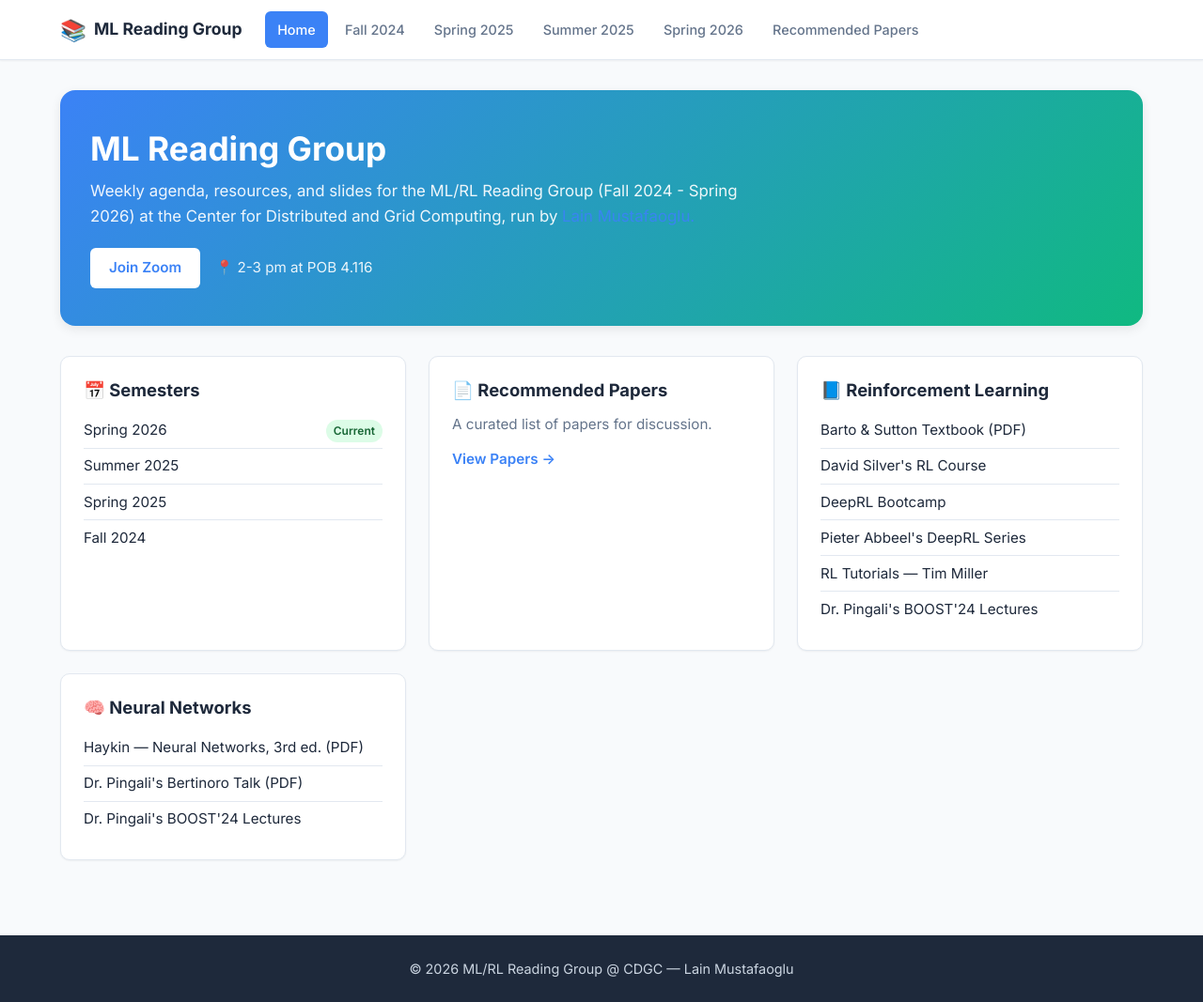
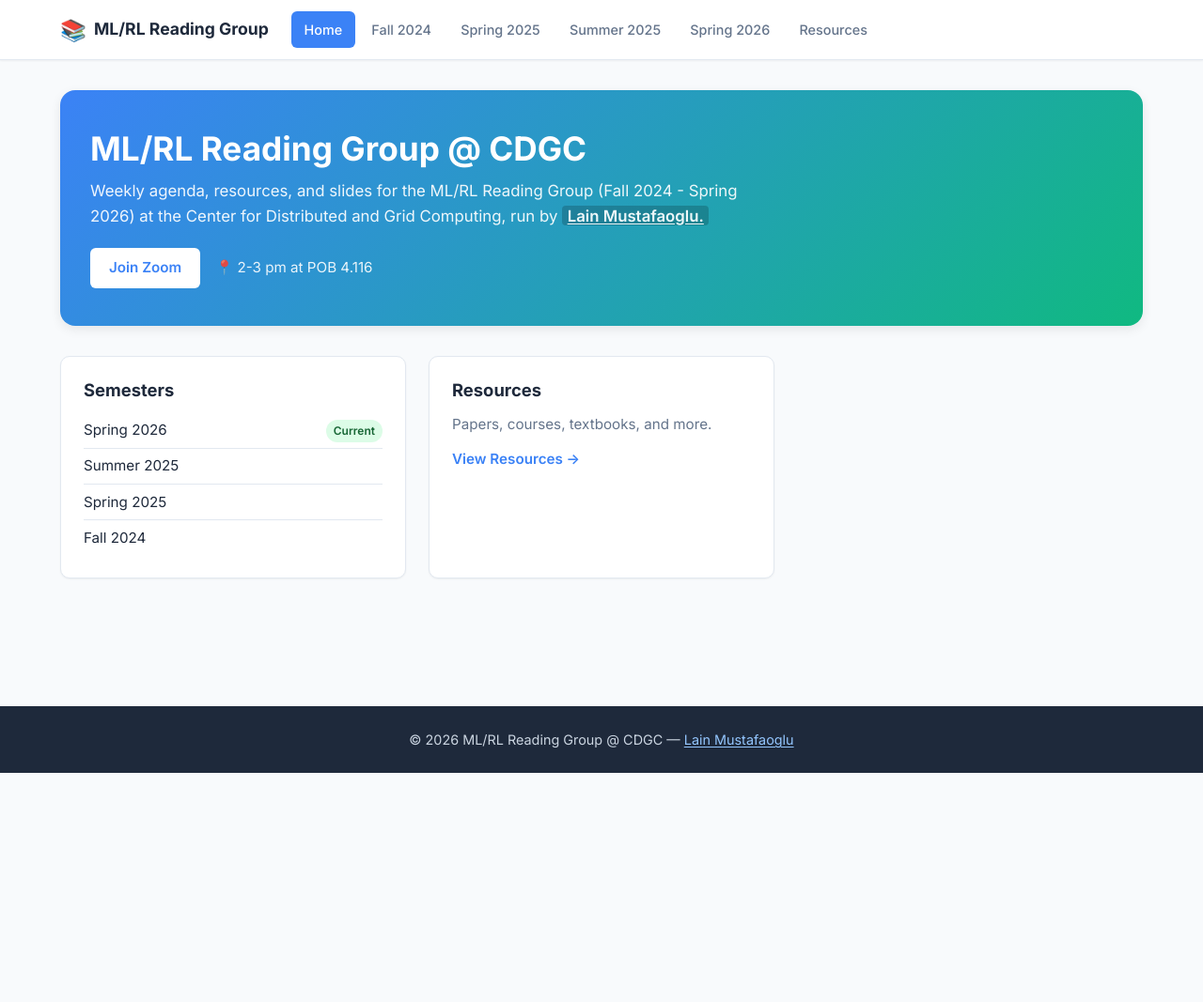
Before and after one commit to sumust/mlreadinggroup, a Jekyll site: the page built from index.md, in a window 1280 px wide and 1067 px high. Shown: the whole window at 94% size. Built offline with Jekyll 4.4.1, drawn with Linux system fonts in a browser that asks for light colours.

Commit message:
Rename recommended-papers to resources, consolidate content, and improve styling
Agent-Logs-Url: https://github.com/sumust/mlreadinggroup/sessions/b58eb4c1-1ba2-41d2-8674-223fb33b7ffa

Co-authored-by: sumust <96579169+sumust@users.noreply.github.com>

```diff
--- a/_config.yml
+++ b/_config.yml
@@ -1,4 +1,4 @@
-title: ML Reading Group
+title: ML/RL Reading Group
 description: Weekly agenda, resources, and slides for the ML/RL Reading Group at the Center for Distributed and Grid Computing
 remote_theme: pages-themes/cayman@v0.2.0
 plugins:
--- a/_layouts/default.html
+++ b/_layouts/default.html
@@ -11,7 +11,7 @@
     <div class="header-inner">
       <a href="{{ '/' | relative_url }}" class="site-brand">
         <span class="brand-icon">📚</span>
-        <span class="brand-text">ML Reading Group</span>
+        <span class="brand-text">ML/RL Reading Group</span>
       </a>
       <button class="nav-toggle" aria-label="Toggle navigation" aria-expanded="false">
         <span class="nav-toggle-bar"></span>
@@ -24,7 +24,7 @@
         <a href="{{ '/spring2025/' | relative_url }}" class="nav-item {% if page.permalink == '/spring2025/' %}active{% endif %}">Spring 2025</a>
         <a href="{{ '/summer2025/' | relative_url }}" class="nav-item {% if page.permalink == '/summer2025/' %}active{% endif %}">Summer 2025</a>
         <a href="{{ '/spring2026/' | relative_url }}" class="nav-item {% if page.permalink == '/spring2026/' %}active{% endif %}">Spring 2026</a>
-        <a href="{{ '/recommended-papers/' | relative_url }}" class="nav-item {% if page.permalink == '/recommended-papers/' %}active{% endif %}">Recommended Papers</a>
+        <a href="{{ '/resources/' | relative_url }}" class="nav-item {% if page.permalink == '/resources/' %}active{% endif %}">Resources</a>
       </nav>
     </div>
   </header>
@@ -35,7 +35,7 @@
 
   <footer class="site-footer">
     <div class="footer-inner">
-      <p>&copy; {{ 'now' | date: "%Y" }} ML/RL Reading Group @ CDGC — Lain Mustafaoglu</p>
+      <p>&copy; {{ 'now' | date: "%Y" }} ML/RL Reading Group @ CDGC — <a href="https://sumust.github.io/" class="footer-link">Lain Mustafaoglu</a></p>
     </div>
   </footer>
 
--- a/assets/css/style.scss
+++ b/assets/css/style.scss
@@ -1,7 +1,7 @@
 ---
 ---
 
-/* ML Reading Group — Custom Stylesheet */
+/* ML/RL Reading Group — Custom Stylesheet */
 
 /* Typography */
 @import url('https://fonts.googleapis.com/css2?family=Inter:wght@400;500;600;700&display=swap');
@@ -206,6 +206,21 @@ a:hover {
   color: var(--primary-dark);
 }
 
+.hero-name-link {
+  color: #fff;
+  font-weight: 600;
+  background: rgba(0, 0, 0, 0.2);
+  padding: 0.05rem 0.35rem;
+  border-radius: 4px;
+  text-decoration: underline;
+  text-underline-offset: 2px;
+}
+
+.hero-name-link:hover {
+  background: rgba(0, 0, 0, 0.35);
+  color: #fff;
+}
+
 .hero-info {
   font-size: 0.95rem;
   opacity: 0.9;
@@ -292,7 +307,7 @@ a:hover {
   color: var(--primary-dark);
 }
 
-/* ===== Recommended Papers Page ===== */
+/* ===== Resources Page ===== */
 .page-hero {
   background: linear-gradient(135deg, var(--primary) 0%, var(--secondary) 100%);
   color: #fff;
@@ -690,6 +705,16 @@ a:hover {
   margin: 0;
 }
 
+.footer-link {
+  color: #93C5FD;
+  text-decoration: underline;
+  text-underline-offset: 2px;
+}
+
+.footer-link:hover {
+  color: #BFDBFE;
+}
+
 /* ===== Responsive ===== */
 @media (max-width: 768px) {
   .nav-toggle {
--- a/assets/js/main.js
+++ b/assets/js/main.js
@@ -1,4 +1,4 @@
-// Interactive features for ML Reading Group website
+// Interactive features for ML/RL Reading Group website
 
 document.addEventListener('DOMContentLoaded', function() {
   initializeNavToggle();
--- a/index.md
+++ b/index.md
@@ -1,11 +1,11 @@
 ---
 layout: default
-title: ML Reading Group
+title: ML/RL Reading Group
 ---
 
 <div class="home-hero">
-  <h1>ML Reading Group</h1>
-  <p>Weekly agenda, resources, and slides for the ML/RL Reading Group (Fall 2024 - Spring 2026) at the Center for Distributed and Grid Computing, run by <a href="https://sumust.github.io/"> Lain Mustafaoglu.</a></p>
+  <h1>ML/RL Reading Group @ CDGC</h1>
+  <p>Weekly agenda, resources, and slides for the ML/RL Reading Group (Fall 2024 - Spring 2026) at the Center for Distributed and Grid Computing, run by <a href="https://sumust.github.io/" class="hero-name-link"> Lain Mustafaoglu.</a></p>
   <div class="hero-actions">
     <a href="https://utexas.zoom.us/j/97188209574" class="hero-btn hero-btn-primary">Join Zoom</a>
     <span class="hero-info">📍 2-3 pm at POB 4.116</span>
@@ -14,7 +14,7 @@ title: ML Reading Group
 
 <div class="home-grid">
   <div class="home-card">
-    <h2>📅 Semesters</h2>
+    <h2>Semesters</h2>
     <ul class="home-links">
       <li><a href="{{ '/spring2026/' | relative_url }}">Spring 2026 <span class="current-badge">Current</span></a></li>
       <li><a href="{{ '/summer2025/' | relative_url }}">Summer 2025</a></li>
@@ -24,29 +24,8 @@ title: ML Reading Group
   </div>
 
   <div class="home-card">
-    <h2>📄 Recommended Papers</h2>
-    <p>A curated list of papers for discussion.</p>
-    <a href="{{ '/recommended-papers/' | relative_url }}" class="card-link">View Papers →</a>
-  </div>
-
-  <div class="home-card">
-    <h2>📘 Reinforcement Learning</h2>
-    <ul class="home-links">
-      <li><a href="https://www.andrew.cmu.edu/course/10-703/textbook/BartoSutton.pdf">Barto & Sutton Textbook (PDF)</a></li>
-      <li><a href="https://www.davidsilver.uk/teaching/">David Silver's RL Course</a></li>
-      <li><a href="https://sites.google.com/view/deep-rl-bootcamp">DeepRL Bootcamp</a></li>
-      <li><a href="https://www.youtube.com/watch?v=2GwBez0D20A">Pieter Abbeel's DeepRL Series</a></li>
-      <li><a href="https://gibberblot.github.io/rl-notes/single-agent/value-iteration.html">RL Tutorials — Tim Miller</a></li>
-      <li><a href="https://sumust.github.io/mlfortherestofus/">Dr. Pingali's BOOST'24 Lectures</a></li>
-    </ul>
-  </div>
-
-  <div class="home-card">
-    <h2>🧠 Neural Networks</h2>
-    <ul class="home-links">
-      <li><a href="https://dai.fmph.uniba.sk/courses/NN/haykin.neural-networks.3ed.2009.pdf">Haykin — Neural Networks, 3rd ed. (PDF)</a></li>
-      <li><a href="https://github.com/sumust/mlreadinggroup/blob/main/presentations/bertinoro2024.pdf">Dr. Pingali's Bertinoro Talk (PDF)</a></li>
-      <li><a href="https://sumust.github.io/mlfortherestofus/">Dr. Pingali's BOOST'24 Lectures</a></li>
-    </ul>
+    <h2>Resources</h2>
+    <p>Papers, courses, textbooks, and more.</p>
+    <a href="{{ '/resources/' | relative_url }}" class="card-link">View Resources →</a>
   </div>
 </div>
```
Also changed, not shown: other parts of _layouts/default.html (+1 -1 lines), assets/css/style.css (+27 -2 lines), resources.md (renamed from recommended-papers.md, +23 -6 lines), README.md.
